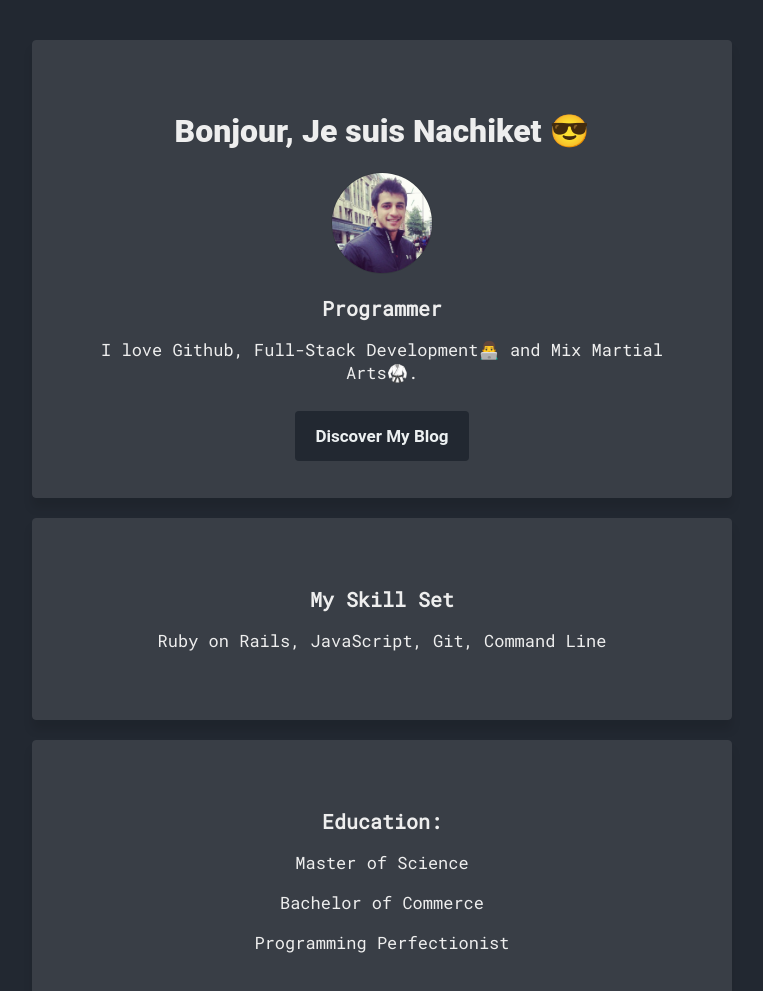
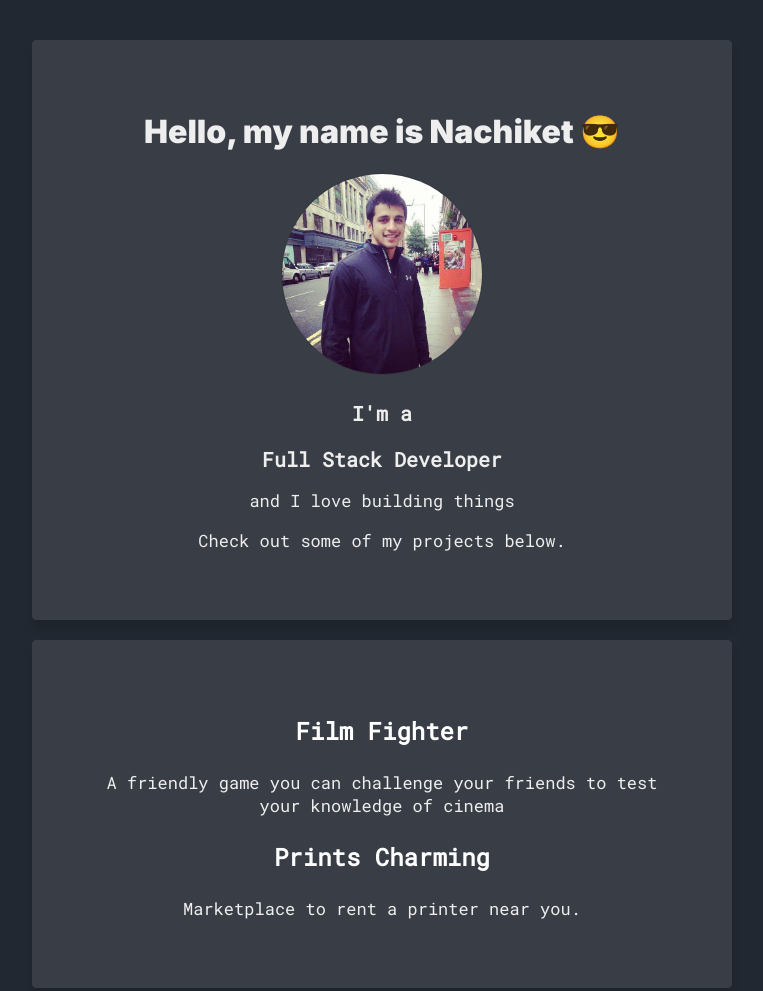
Before and after one commit to nachiket87/profile, a plain HTML site: page index.html in a window 1280 px wide. Shown: the top 991 px of the page, without its empty margins (258-1021 px from the left). Drawn offline with Linux system fonts and the light colour scheme.

Commit message:
done :ambulance:

```diff
--- a/index.html
+++ b/index.html
@@ -10,21 +10,26 @@
 <body>
   <div class="container">
     <div class="card-white">
-      <h1>Bonjour, Je suis Nachiket 😎</h1>
-      <img src="images/pic.png" width=100 class="img-circle" height=100>
-      <h2>Programmer</h2>
-      <p>I love Github, Full-Stack Development👨‍💻 and Mix Martial Arts🥋.</p>
-      <br>
-      <a href="https://www.nachiket.ca" class="btn-blue"> Discover My Blog</a>
+      <h1>Hello, my name is Nachiket 😎</h1>
+      <img src="images/pp.jpg" width=200 class="img-circle" height=200>
+      <h2> <p>I'm a </p>
+      Full Stack Developer</h2>
+      <p>and I love building things </p><p> Check out some of my projects below.</p>
     </div>
     <div class="card-white">
-      <h2>My Skill Set</h2>
-      <p>Ruby on Rails, JavaScript, Git, Command Line</p>
+      <h3><a href="http://www.filmfighter.com">Film Fighter</a></h3><p> A friendly game you can challenge your friends to test your knowledge of cinema</p>
+      <h3><a href="https://airbnb-viei0628.herokuapp.com/">Prints Charming</a></h3><p>Marketplace to rent a printer near you.</p>
+
+    </div>
+    <div class="card-white">
+      <h3>My Skill Set</h3>
+      <p>Ruby on Rails, ES6 JavaScript, Python, Django, NodeJS, PostGres, SQL, Git, Command Line, Vim, CI, TDD</p>
 
     </div>
     <div class="card-white">
       <h2>Education:</h2>
       <p>Master of Science</p>
+      <p>Le Wagon Coding Bootcamp</p>
       <p>Bachelor of Commerce</p>
       <p>Programming Perfectionist</p>
     </div>
@@ -36,9 +41,6 @@
         <li><a href="https://www.linkedin.com/in/nachiketpusalkar/" target="_blank"><i class="fab fa-linkedin"></i></a ></li>
       </ul>
     </div>
-    <div class="card-white">
-      <p><em>....Je ne parle pas francais :(</em></p>
-    </div>
   </div>
 </body>
 </html>
--- a/style.css
+++ b/style.css
@@ -1,5 +1,6 @@
 @import url('https://fonts.googleapis.com/css2?family=Roboto+Mono:ital,wght@1,600&display=swap');
 @import url('https://fonts.googleapis.com/css2?family=Roboto+Mono&display=swap');
+@import url('https://fonts.googleapis.com/css2?family=Inter:wght@900&display=swap');
 body {
   background: #222831;
   font-family: 'Roboto Mono', monospace;
@@ -12,7 +13,7 @@ h1, h2, h3 {
 }
 
 h1 {
-  font-family: 'Roboto', sans-serif;
+  font-family: 'Inter', sans-serif;
   font-size: 32px;
   color: #EEEEEE;
   font-weight: 900;
@@ -26,8 +27,12 @@ h2 {
 }
 
 h3 {
-  font-size: 15px;
+  font-size: 24px;
   color: #EEEEEE;
+}
+
+a:hover {
+  color: blue;
 }
 
 a {
```
Also changed, not shown: images/pic.png (deleted), images/pp.jpg (added).
